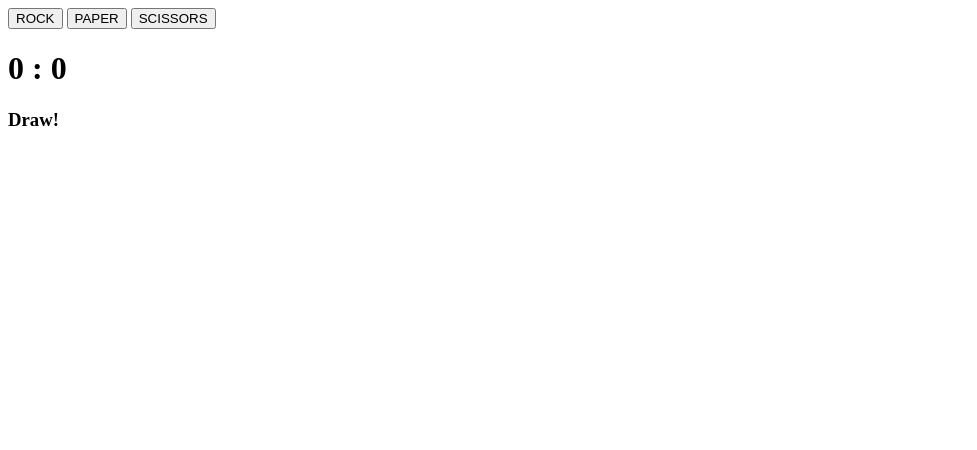
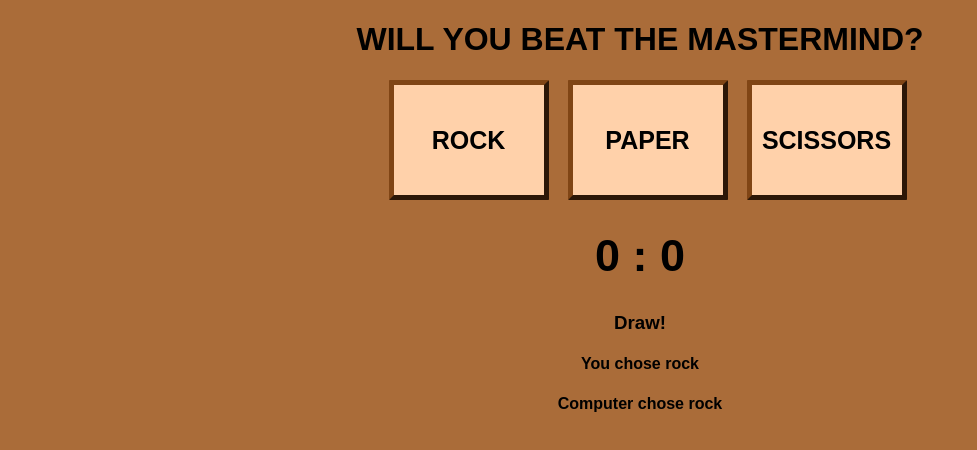
Before and after one commit to michael8920/rock-paper-scissors-2, a plain HTML site: page index.html in a window 1280 px wide. Both pictures are taken after a click on the button "ROCK". Shown: the whole page, without its empty margins (0-977 px from the left). Drawn offline with Linux system fonts and the light colour scheme.

Commit message:
JavaScript done, CSS mostly done, HTML done

```diff
--- a/index.html
+++ b/index.html
@@ -6,16 +6,25 @@
         <link href="style.css" rel="stylesheet" type="text/css">
     </head>
     <body>
+        <div>
+            <h1 id="gamescore">WILL YOU BEAT THE MASTERMIND?</h1>
+        </div>
         <div class="buttons">
             <button id="rock">ROCK</button>
             <button id="paper">PAPER</button>
             <button id="scissors">SCISSORS</button>
         </div>
         <div>
-            <h1 id="score">THIS HEADING WILL DISPLAY THE SCORE</h1>
+            <h1 id="score"></h1>
         </div>
         <div>
-            <h3 id="roundscore">This heading will display round score</h3>
+            <h3 id="roundscore"></h3>
+        </div>
+        <div>
+            <h4 id="playerchoice"></h4>
+            <h4 id="computerchoice"></h4>
+        </div>
+        <div class="buttons" id="newgamediv">
         </div>
     </body>
     <script src="script.js"></script>
--- a/script.js
+++ b/script.js
@@ -3,11 +3,19 @@ const btnPaper = document.getElementById('paper');
 const btnScissors = document.getElementById('scissors');
 const scoreH1 = document.getElementById('score');
 const roundScoreH3 = document.getElementById('roundscore');
+const gameScoreH1 = document.getElementById('gamescore');
+const playerChoice = document.getElementById('playerchoice');
+const computerChoice = document.getElementById('computerchoice');
+const newGame = document.getElementById('newgamediv');
+const btnNewGame = document.createElement('button');
+
+btnNewGame.setAttribute('id', 'newGameBtn');
+btnNewGame.textContent = 'NEW GAME';
 
 btnRock.addEventListener('click', () => {endGame(score(playRound('ROCK', computerPlay())))});
 btnPaper.addEventListener('click', () => {endGame(score(playRound('PAPER', computerPlay())))});
 btnScissors.addEventListener('click', () => {endGame(score(playRound('SCISSORS', computerPlay())))});
-
+btnNewGame.addEventListener('click', ()=> {document.location.reload(false)});
 
 let computerScore = 0;
 let playerScore = 0;
@@ -37,40 +45,49 @@ let playerScore = 0;
         computerSelection = computerPlay();
 
         if ( playerSelection === 'ROCK' && computerSelection === 'rock') {
-            console.log('Draw!')
                 roundScoreH3.textContent = 'Draw!'
+                playerChoice.textContent = 'You chose rock'
+                computerChoice.textContent = 'Computer chose rock'
             } else if ( playerSelection === 'ROCK' && computerSelection === 'paper') {
-                console.log('You lose! Paper beats Rock!')
                 roundScoreH3.textContent = 'You lose! Paper beats Rock!'
+                playerChoice.textContent = 'You chose rock'
+                computerChoice.textContent = 'Computer chose paper'
                 return 'You lose! Paper beats Rock!'
             } else if ( playerSelection === 'ROCK' && computerSelection === 'scissors') {
-                console.log('You win! Rock beats Scissors')
                 roundScoreH3.textContent = 'You win! Rock beats Scissors!'
+                playerChoice.textContent = 'You chose rock'
+                computerChoice.textContent = 'Computer chose scissors'
                 return 'You win! Rock beats Scissors'
             } else if ( playerSelection === 'PAPER' && computerSelection === 'rock') {
-                console.log('You win! Paper beats Rock!')
                 roundScoreH3.textContent = 'You win! Paper beats Rock!'
+                playerChoice.textContent = 'You chose paper'
+                computerChoice.textContent = 'Computer chose rock'
                 return 'You win! Paper beats Rock!'
             } else if ( playerSelection === 'PAPER' && computerSelection === 'paper') {
-                console.log('Draw!')
                 roundScoreH3.textContent = 'Draw!'
+                playerChoice.textContent = 'You chose paper'
+                computerChoice.textContent = 'Computer chose paper'
             } else if ( playerSelection === 'PAPER' && computerSelection === 'scissors') {
-                console.log('You Lose! Scissors beat Paper!')
                 roundScoreH3.textContent = 'You lose! Scissors beat Paper!'
+                playerChoice.textContent = 'You chose paper'
+                computerChoice.textContent = 'Computer chose scissors'
                 return 'You Lose! Scissors beat Paper!'
             } else if ( playerSelection === 'SCISSORS' && computerSelection === 'rock') {
-                console.log('You lose! Rock beats Scissors!')
                 roundScoreH3.textContent = 'You lose! Rock beats Scissors!'
+                playerChoice.textContent = 'You chose scissors'
+                computerChoice.textContent = 'Computer chose rock'
                 return 'You lose! Rock beats Scissors!'
             } else if ( playerSelection === 'SCISSORS' && computerSelection === 'paper') {
-                console.log('You win! Scissors beat Paper!')
                 roundScoreH3.textContent = 'You win! Scissors beat Paper!'
+                playerChoice.textContent = 'You chose scissors'
+                computerChoice.textContent = 'Computer chose paper'
                 return 'You win! Scissors beat Paper!'
             } else if ( playerSelection === 'SCISSORS' && computerSelection === 'scissors') {
-                console.log('Draw!')
                 roundScoreH3.textContent = 'Draw!'
+                playerChoice.textContent = 'You chose scissors'
+                computerChoice.textContent = 'Computer chose scissors'
             } else {
-                console.log('Please input again.') }
+                console.log('Something went terribly wrong!') }
 
     }
     function score(winner) {
@@ -78,11 +95,11 @@ let playerScore = 0;
                 playerScore++;
                 scoreH1.textContent = playerScore + ' : ' + computerScore;
             return console.log('Player score is: ' + playerScore + ' versus Computer score: ' + computerScore);
-            }else if (winner === 'You lose! Paper beats Rock!' || winner === 'You Lose! Scissors beat Paper!' || winner ==='You lose! Rock beats Scissors!') {
+            } else if (winner === 'You lose! Paper beats Rock!' || winner === 'You Lose! Scissors beat Paper!' || winner ==='You lose! Rock beats Scissors!') {
                 computerScore++;
                 scoreH1.textContent = playerScore + ' : ' + computerScore;
                 return console.log('Player score is: ' + playerScore + ' versus Computer score: ' + computerScore);
-            }else {
+            } else {
                 scoreH1.textContent = playerScore + ' : ' + computerScore;
                 return console.log('Player score is: ' + playerScore + ' versus Computer score: ' + computerScore);
             }
@@ -90,10 +107,10 @@ let playerScore = 0;
 
     function endGame() {
         if (playerScore === 5) {
-            alert('You won! :)')
-            document.location.reload(false)
+            gameScoreH1.textContent = 'YOU WON!'
+            newGame.appendChild(btnNewGame);
         } else if (computerScore === 5) {
-            alert('You lost!')
-            document.location.reload(false)
+            gameScoreH1.textContent = 'YOU LOST!'
+            newGame.appendChild(btnNewGame);
         }
     }
--- a/style.css
+++ b/style.css
@@ -0,0 +1,95 @@
+body {
+    background-color: rgb(170, 108, 57);
+}
+
+
+button {
+    background-color: rgb(255, 209, 170);
+}
+button:hover {
+    background-color: rgb(212, 154, 106);
+}
+h1, h3, h4, button {
+    font-family: 'Rubik Mono One', sans-serif;
+}
+
+#gamescore, #score, #roundscore, #playerchoice, #computerchoice, #newgamediv, .buttons {
+    text-align: center;
+}
+
+#rock, #paper, #scissors {
+    width: 160px;
+    height: 120px;
+    margin-left: 15px;
+}
+
+#newGameBtn {
+    width: 100px;
+    height: 70px;
+}
+
+#rock, #paper, #scissors, #newGameBtn {
+    border: 5px rgb(128, 69, 21) outset;
+    font-family: 'Rubik Mono One', sans-serif;
+    font-weight: bold;
+    border-radius: 1%;
+    font-size: 25px;
+}
+#rock:hover, #paper:hover, #scissors:hover, #newGameBtn:hover {
+    font-size: 27px;
+}
+
+#score {
+    font-weight: bold;
+    font-size: 45px;
+}
+
+/* RESETING USER AGENT STYLESHEETS FROM BUTTONS */
+
+
+/**
+ * 1. Change the font styles in all browsers.
+ * 2. Remove the margin in Firefox and Safari.
+ */
+
+ button,
+ input,
+ optgroup,
+ select,
+ textarea {
+   font-family: inherit; /* 1 */
+   font-size: 100%; /* 1 */
+   line-height: 1.15; /* 1 */
+   margin: 0; /* 2 */
+ }
+
+ /**
+  * Show the overflow in IE.
+  * 1. Show the overflow in Edge.
+  */
+
+ button,
+ input { /* 1 */
+   overflow: visible;
+ }
+
+ /**
+  * Remove the inheritance of text transform in Edge, Firefox, and IE.
+  * 1. Remove the inheritance of text transform in Firefox.
+  */
+
+ button,
+ select { /* 1 */
+   text-transform: none;
+ }
+
+ /**
+  * Correct the inability to style clickable types in iOS and Safari.
+  */
+
+ button,
+ [type="button"],
+ [type="reset"],
+ [type="submit"] {
+   -webkit-appearance: button;
+ }
```
Also changed, not shown: images/background.png (added). Lines whose indentation alone changed are shown as unchanged.
